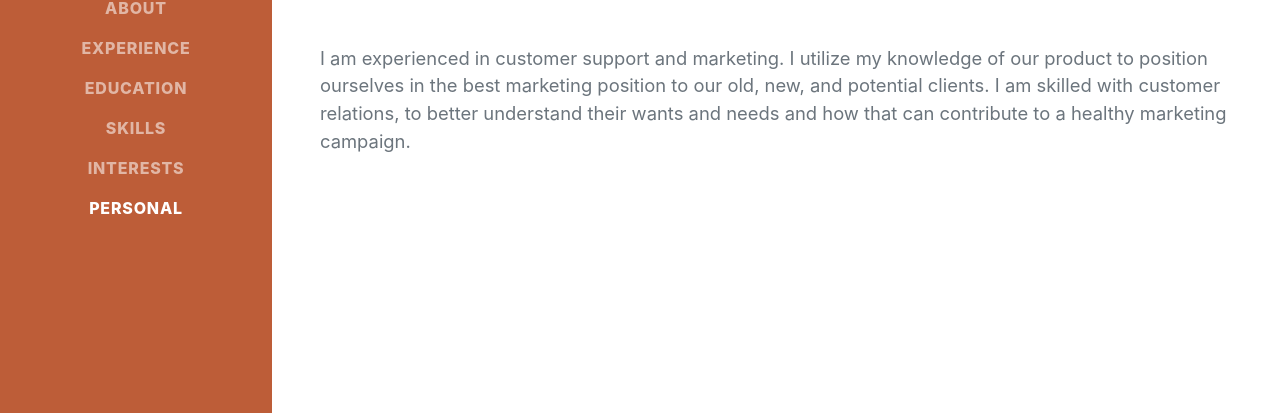
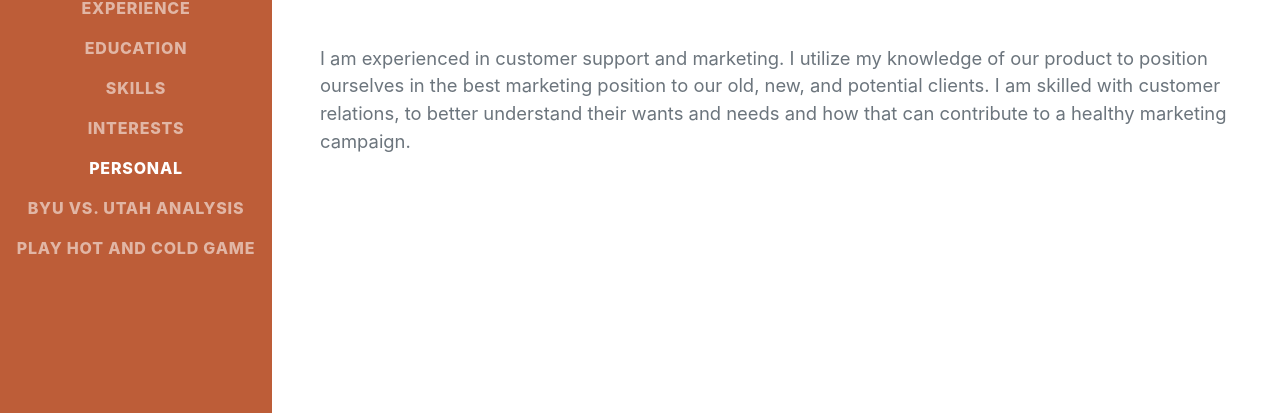
Before and after one commit to BlaineHagman/IS201, a plain HTML site: page index.html in a window 1280 px wide. Shown: the part 384-797 px from the top of the page. Drawn offline with nearby package versions, Linux system fonts and the light colour scheme; a web font is replaced by a local one.

Commit message:
Add files via upload

```diff
--- a/index.html
+++ b/index.html
@@ -31,9 +31,23 @@
                     <li class="nav-item"><a class="nav-link js-scroll-trigger" href="#skills">Skills</a></li>
                     <li class="nav-item"><a class="nav-link js-scroll-trigger" href="#interests">Interests</a></li>
                     <li class="nav-item"><a class="nav-link js-scroll-trigger" href="#awards">Personal</a></li>
+                    <!-- New Links -->
+                    <li class="nav-item">
+                        <a class="nav-link" href="file:///Users/blainehagman/Downloads/Final%20Project%20IS201/mainpage/byuvutah.html" target="_blank">
+                    BYU vs. Utah Analysis
+                </a>
+            </li>
+            <li class="nav-item">
+                <a class="nav-link" href="file:///Users/blainehagman/Downloads/Final%20Project%20IS201/hot_and_cold_game.html" target="_blank">
+                    Play Hot and Cold Game
+                </a>
+            </li>
+        </ul>
+    </div>
                 </ul>
             </div>
         </nav>
+
         <!-- Page Content-->
         <div class="container-fluid p-0">
             <!-- About-->
```
Also changed, not shown: startbootstrap-resume-gh-pages/index.html (+14 -0 lines).
